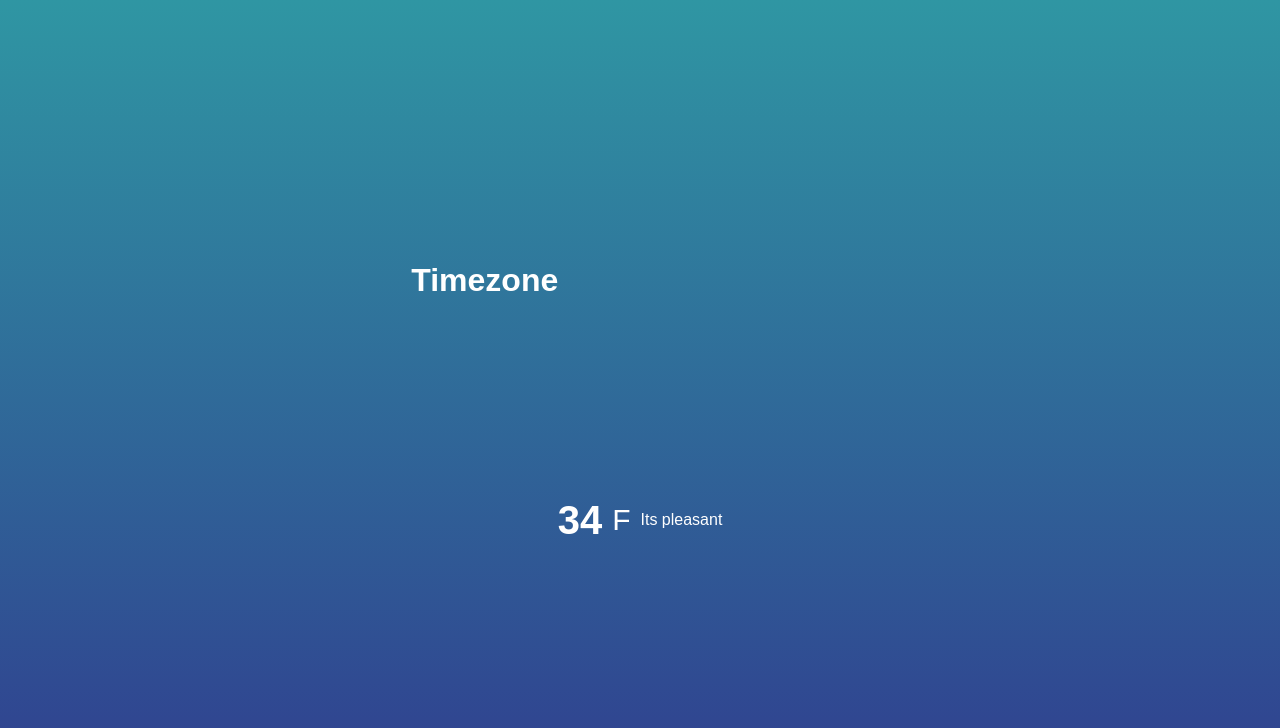
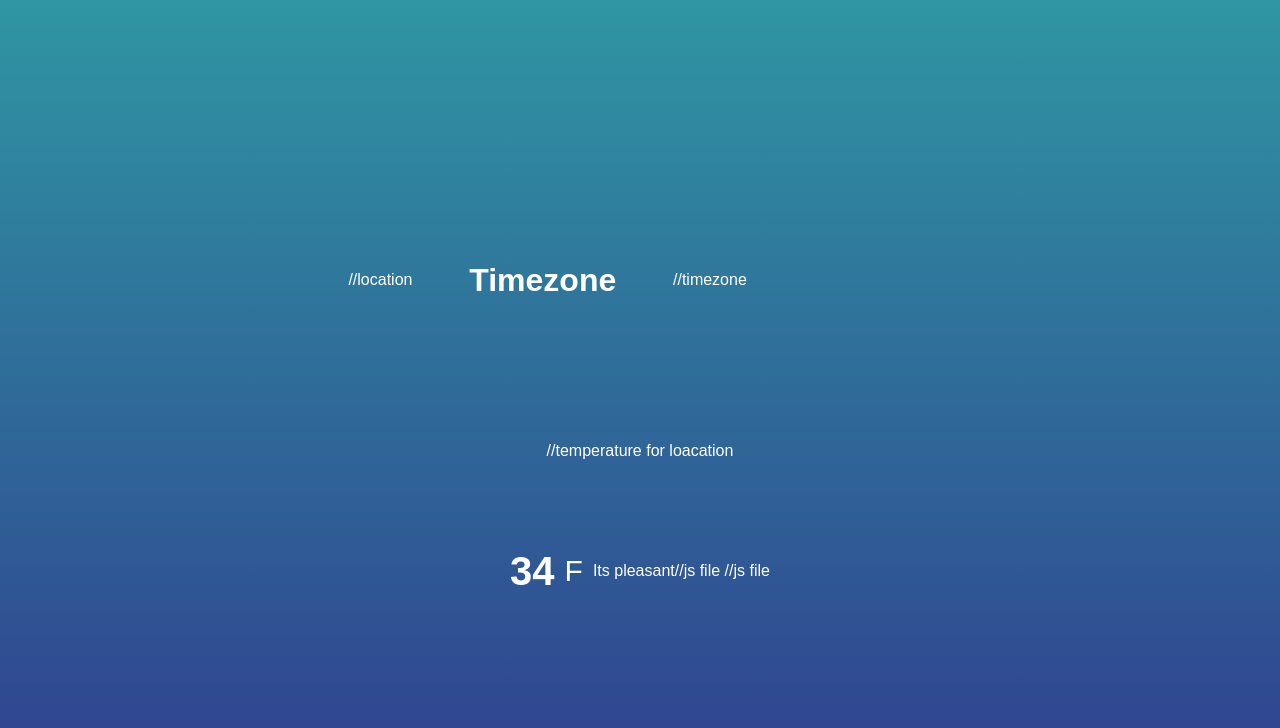
Before and after one commit to arteevraina/Weather-App, a plain HTML site: page index.html in a window 1280 px wide. Drawn offline with Linux system fonts and the light colour scheme.

Commit message:
Update index.html

```diff
--- a/index.html
+++ b/index.html
@@ -8,18 +8,18 @@
     <title>Weather App</title>
 </head>
 <body>
-    <div class="location">
-        <h1 class="location-timezone">Timezone</h1>
+    <div class="location">    //location
+        <h1 class="location-timezone">Timezone</h1>   //timezone
         <canvas class="icon" width="128" height="128"></canvas>
     </div>
-    <div class="temperature">
+    <div class="temperature">   //temperature for loacation
         <div class="degree-section">
         <h2 class="temperature-degree">34</h2>
         <span>F</span>
         <div>
         <div class="temperature-description">Its pleasant</div>
     </div>
-    <script src="app.js"></script>
-    <script src="skycons.js"></script>
+    <script src="app.js"></script>                         //js file
+    <script src="skycons.js"></script>                        //js file
 </body>
 </html>
```
